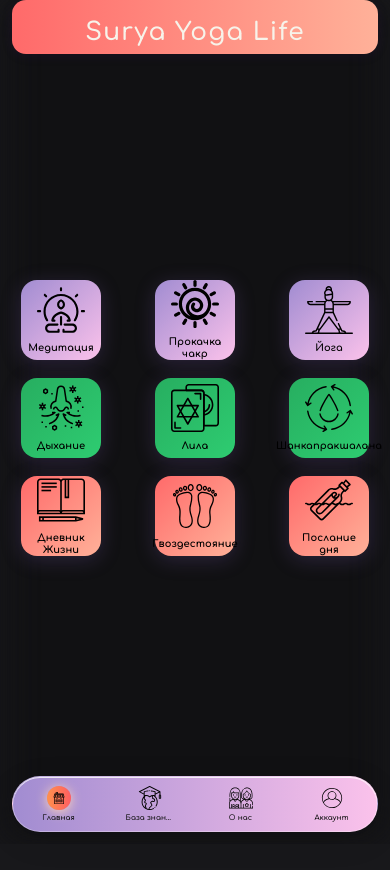
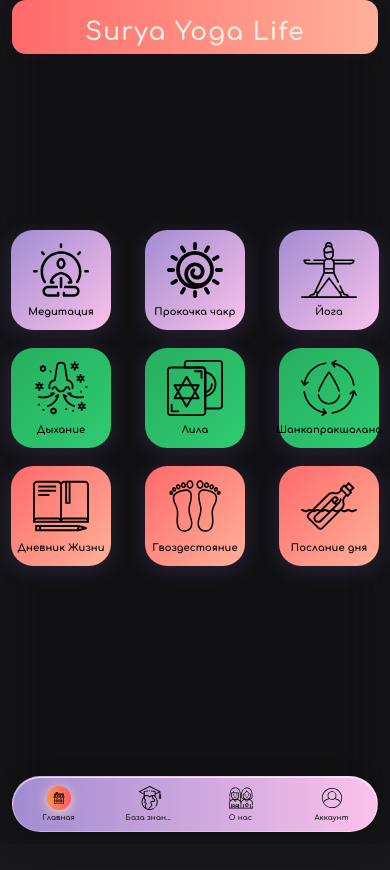
Before and after one commit to marselbeijing/Surya-Yoga-Life, a React (Create React App) app: page / in a window 390 px wide. Shown: the top 870 px of the page. Built offline with nearby package versions, Linux system fonts and the light colour scheme.

Commit message:
Универсальный фикс: одинаковый размер иконок на всех устройствах через aspect-ratio и object-fit

```diff
--- a/src/components/MainSections.css
+++ b/src/components/MainSections.css
@@ -33,8 +33,9 @@
 .section-card {
   background: linear-gradient(135deg, #7c5bb3 0%, #b484f7 100%);
   border-radius: 1.375rem;
-  width: 7.87rem;
-  height: 7.87rem;
+  width: 100px;
+  height: 100px;
+  aspect-ratio: 1/1;
   display: flex;
   flex-direction: column;
   align-items: center;
@@ -90,8 +91,9 @@
 }
 
 .section-icon {
-  width: 58px;
-  height: 58px;
+  width: 56px;
+  height: 56px;
+  aspect-ratio: 1/1;
   background: none;
   border-radius: 0;
   overflow: visible;
@@ -103,8 +105,8 @@
 }
 
 .section-icon img {
-  width: 58px !important;
-  height: 58px !important;
+  width: 100%;
+  height: 100%;
   object-fit: contain;
   border-radius: 0;
   display: block;
@@ -115,37 +117,13 @@
 .section-title-strict {
   color: #000 !important;
   font-family: 'Comfortaa', cursive;
-  font-size: 0.58rem;
+  font-size: 0.62rem;
   font-weight: 700;
   text-align: center;
   margin: 0;
   line-height: 1.2;
   letter-spacing: 0.01em;
   padding: 0 2px;
-}
-
-@media (max-width: 480px) {
-  .main-sections {
-    min-height: calc(100vh - 120px);
-    padding: 10px 0;
-  }
-  .section-card {
-    width: 80px;
-    height: 80px;
-    border-radius: 16px;
-  }
-  .section-icon {
-    width: 48px !important;
-    height: 48px !important;
-  }
-  .section-icon img {
-    width: 48px !important;
-    height: 48px !important;
-  }
-  .section-title, .section-title-strict {
-    font-size: 0.62rem;
-    color: #000 !important;
-  }
 }
 
 @keyframes fadeInScale {
```
